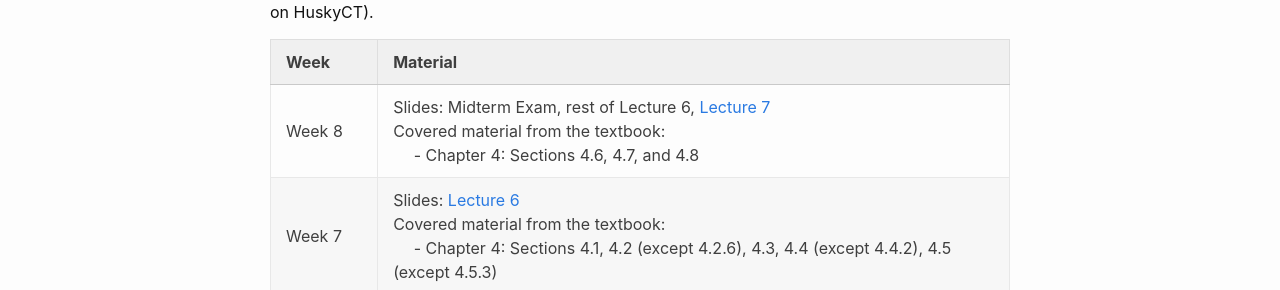
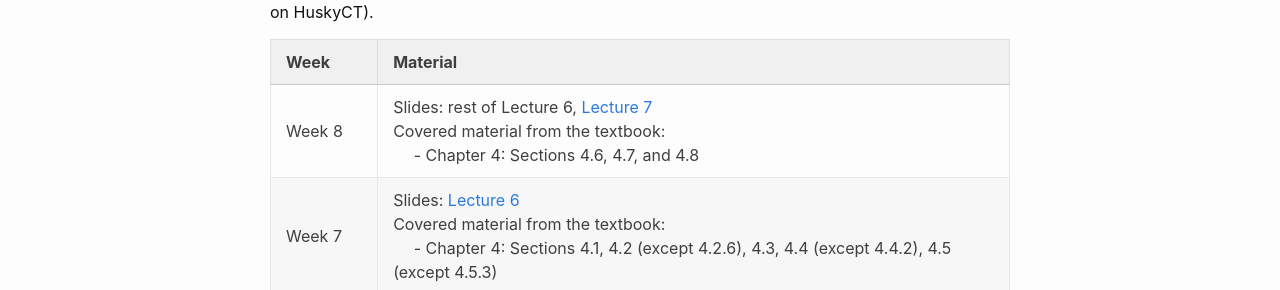
Before and after one commit to GhadaAlmashaqbeh/GhadaAlmashaqbeh.github.io, a Jekyll site: the page built from courses/cse3400-s2022/index.md, in a window 1280 px wide. Shown: the part 246-536 px from the top of the page. Built offline with Jekyll 4.4.1, drawn with Linux system fonts in a browser that asks for light colours.

Commit message:
add lec 7

```diff
--- a/courses/cse3400-s2022/index.md
+++ b/courses/cse3400-s2022/index.md
@@ -10,7 +10,7 @@
 
 | Week&emsp;&emsp;| Material           |
 |----------|--------------------|
-| Week 8 | Slides: Midterm Exam, rest of Lecture 6, [Lecture 7](./lecture7.pdf) <br/> Covered material from the textbook: <br/> &emsp; - Chapter 4: Sections 4.6, 4.7, and 4.8 |
+| Week 8 | Slides: rest of Lecture 6, [Lecture 7](./lecture7.pdf) <br/> Covered material from the textbook: <br/> &emsp; - Chapter 4: Sections 4.6, 4.7, and 4.8 |
 | Week 7 | Slides: [Lecture 6](./lecture6.pdf) <br/> Covered material from the textbook: <br/> &emsp; - Chapter 4: Sections 4.1, 4.2 (except 4.2.6), 4.3, 4.4 (except 4.4.2), 4.5 (except 4.5.3) |
 | Week 6 | Slides: [Lecture 5](./lecture5.pdf) <br/> Covered material from the textbook: <br/> &emsp; - Chapter 3: All except sections 3.7.2 and 3.7.5 |
 | Week 5 | Slides: rest of Lecture 4 |
```
Also changed, not shown: 1 other file.
